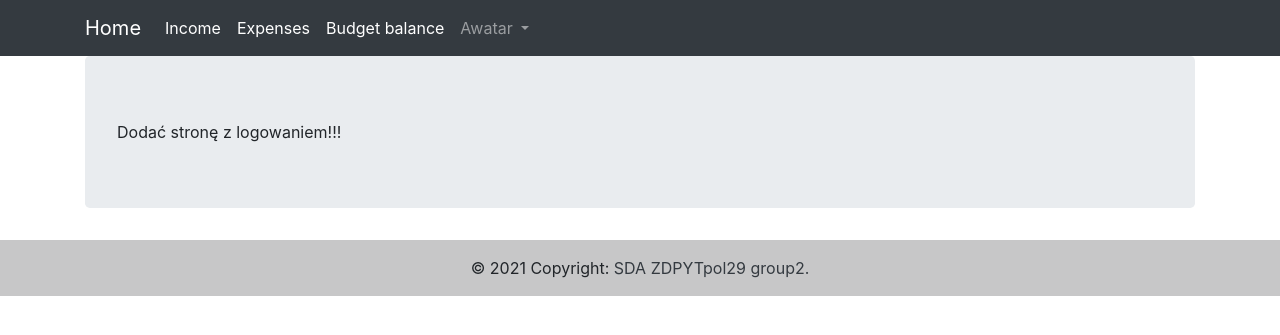
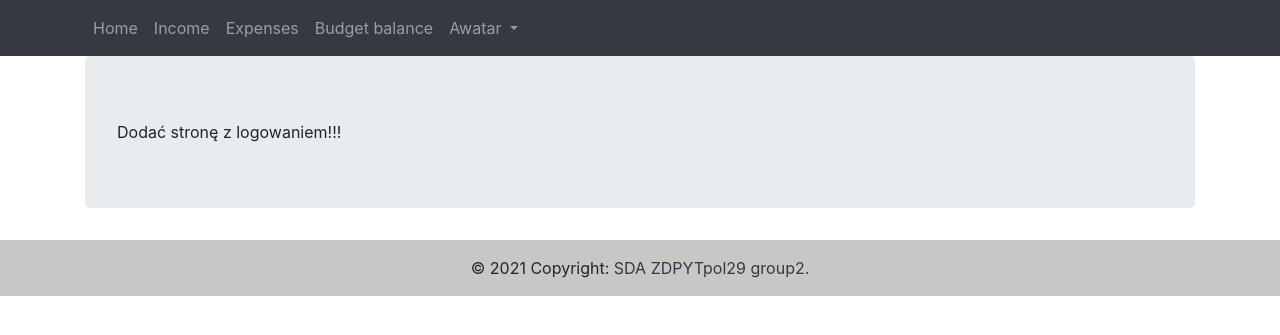
Before and after one commit to SDA-projekt-koncowy/Domowy_budzet, a Django app: page / in a window 1280 px wide. Shown: the top 335 px of the page. Run offline with Django 3.2, Linux system fonts and the light colour scheme; some libraries are stand-ins or nearby versions.

Commit message:
change navbar action

```diff
--- a/home_budget/budget/templates/base.html
+++ b/home_budget/budget/templates/base.html
@@ -12,23 +12,23 @@
   <body>
     <nav class="navbar navbar-expand-lg navbar-dark bg-dark">
       <div class="container fixed">
-        <div>
-        <a class="navbar-brand" href="/">Home</a>
-        </div>
         <div class="collapse navbar-collapse" id="navbarNavAltMarkup">
           <div class="navbar-nav">
             <li>
-            <a class="nav-item nav-link active" href="{% url 'income-create-view' %}">
+              <a class="nav-item nav-link" data-toggle="popover" href="/">Home</a>
+            </li>
+            <li>
+            <a class="nav-item nav-link" data-toggle="popover" href="{% url 'income-create-view' %}">
               Income
             </a>
             </li>
             <li>
-            <a class="nav-item nav-link active" href="/">
+            <a class="nav-item nav-link" href="/">
               Expenses
             </a>
             </li>
             <li>
-            <a class="nav-item nav-link active" href="/">
+            <a class="nav-item nav-link" href="/">
               Budget balance
             </a>
             </li>
```
